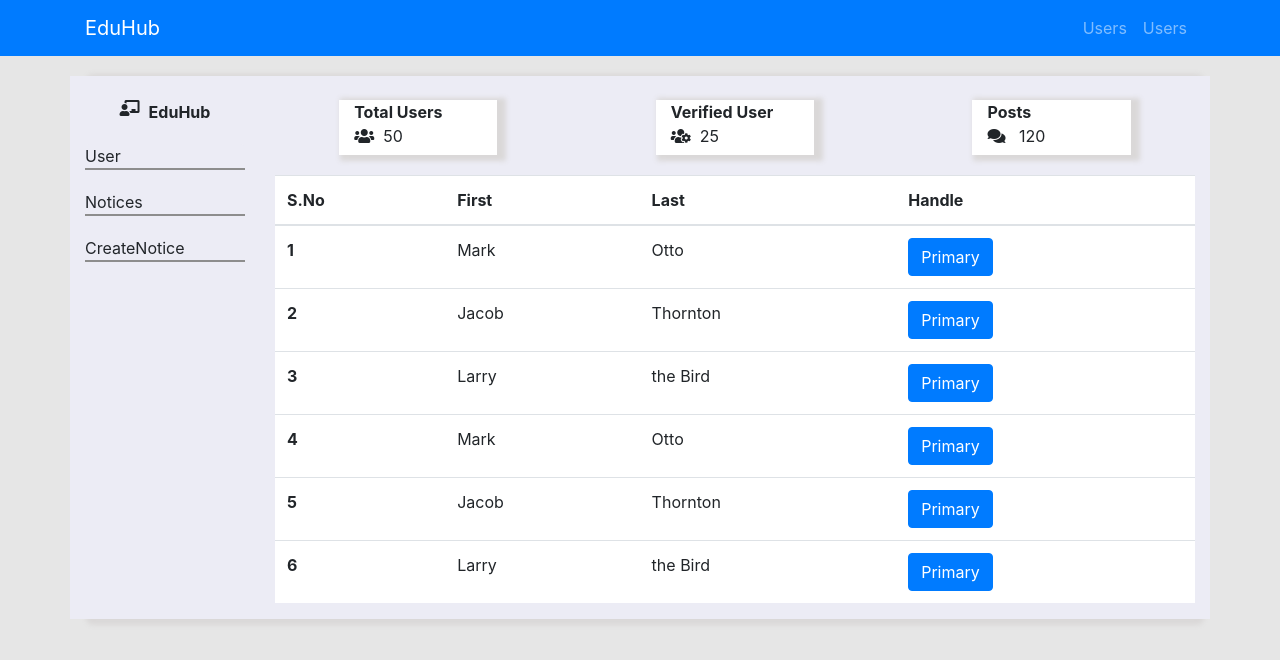
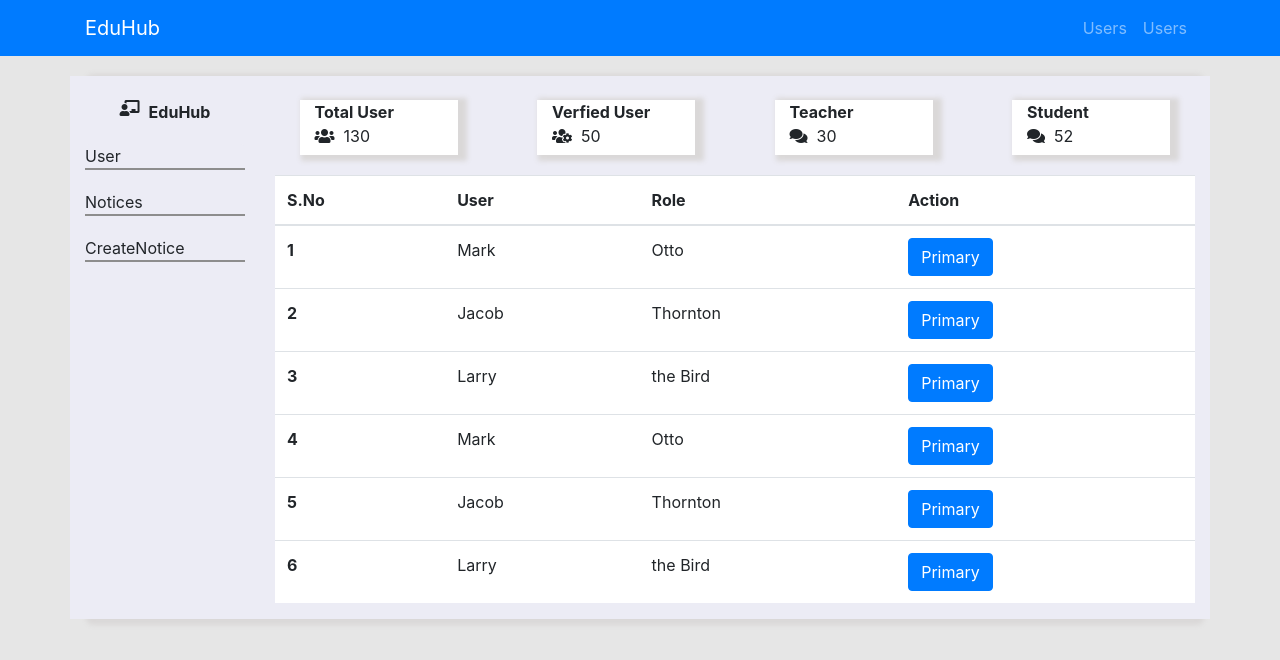
Before and after one commit to aniketjha1729/EduHub, a React (Create React App) app in the folder client/: page /admin/dashboard in a window 1280 px wide. Shown: the top 660 px of the page. Built offline with nearby package versions, Linux system fonts and the light colour scheme; no server answers.

Commit message:
component

```diff
--- a/client/src/components/admin/AdminDashboard.js
+++ b/client/src/components/admin/AdminDashboard.js
@@ -1,14 +1,15 @@
 import React from "react";
 import "./css/adminDashboard.css";
+import AdminDashboardTable from "./AdminDashboardTable";
 const AdminDashboard = () => {
   return (
     <div className="container">
       <div className="dashboard">
         <div className="row">
           <div className="col-2 dashborad_left">
-          <br/>
+            <br />
             <div className="dashborad_left_header">
-            <i class="fas fa-chalkboard-teacher" size="3x"></i> &nbsp;&nbsp;
+              <i class="fas fa-chalkboard-teacher" size="3x"></i> &nbsp;&nbsp;
               <b>EduHub</b>
             </div>
             <div className="dashborad_left_menu">
@@ -19,101 +20,16 @@ const AdminDashboard = () => {
           </div>
           <div className="col-10 dashborad_right">
             <br />
-            <div className="row justify-content-around dashborad_right_menu">
-              <div className="col-2 dashborad_right_menu_item">
-                <b>Total Users</b>
-                <div>
-                  <i class="fas fa-users"></i> &nbsp;50
-                </div>
-              </div>
-              <div className="col-2 dashborad_right_menu_item">
-                <b>Verified User</b>
-                <div>
-                  <i class="fas fa-users-cog"></i> &nbsp;25
-                </div>
-              </div>
-              <div className="col-2 dashborad_right_menu_item">
-                <b>Posts</b>
-                <div>
-                  <i class="fas fa-comments"></i> &nbsp; 120
-                </div>
-              </div>
-            </div>
-            <div className="dashborad_right_table">
-              <table className="table">
-                <thead>
-                  <tr>
-                    <th scope="col">S.No</th>
-                    <th scope="col">First</th>
-                    <th scope="col">Last</th>
-                    <th scope="col">Handle</th>
-                  </tr>
-                </thead>
-                <tbody>
-                  <tr>
-                    <th scope="row">1</th>
-                    <td>Mark</td>
-                    <td>Otto</td>
-                    <td>
-                      <button type="button" className="btn btn-primary">
-                        Primary
-                      </button>
-                    </td>
-                  </tr>
-                  <tr>
-                    <th scope="row">2</th>
-                    <td>Jacob</td>
-                    <td>Thornton</td>
-                    <td>
-                      <button type="button" className="btn btn-primary">
-                        Primary
-                      </button>
-                    </td>
-                  </tr>
-                  <tr>
-                    <th scope="row">3</th>
-                    <td>Larry</td>
-                    <td>the Bird</td>
-                    <td>
-                      <button type="button" className="btn btn-primary">
-                        Primary
-                      </button>
-                    </td>
-                  </tr>
-                  <tr>
-                    <th scope="row">4</th>
-                    <td>Mark</td>
-                    <td>Otto</td>
-                    <td>
-                      <button type="button" className="btn btn-primary">
-                        Primary
-                      </button>
-                    </td>
-                  </tr>
-                  <tr>
-                    <th scope="row">5</th>
-                    <td>Jacob</td>
-                    <td>Thornton</td>
-                    <td>
-                      <button type="button" className="btn btn-primary">
-                        Primary
-                      </button>
-                    </td>
-                  </tr>
-                  <tr style={{width:"30%"}}>
-                    <th scope="row">6</th>
-                    <td>Larry</td>
-                    <td>the Bird</td>
-                    <td>
-                      <button type="button" className="btn btn-primary">
-                        Primary
-                      </button>
-
-                    </td>
-                  </tr>
-                </tbody>
-              </table>
-            </div>
+            <AdminDashboardTable
+              totalUser="Total User"
+              userCount="130"
+              verifiedUser="Verfied User"
+              noOfVerifiedUser="50"
+              teacher="Teacher"
+              noOfTeacher="30"
+              student="Student"
+              noOfStudent="52"
+            />
           </div>
         </div>
       </div>
--- /dev/null
+++ b/client/src/components/admin/AdminDashboardTable.js
@@ -0,0 +1,110 @@
+import React from "react";
+import "./css/adminDashboard.css";
+const AdminDashboardTable = (props) => {
+  return (
+    <div>
+      <div className="row justify-content-around dashborad_right_menu">
+        <div className="col-2 dashborad_right_menu_item">
+          <b>{props.totalUser}</b>
+          <div>
+            <i class="fas fa-users"></i> &nbsp;{props.userCount}
+          </div>
+        </div>
+        <div className="col-2 dashborad_right_menu_item">
+          <b>{props.verifiedUser}</b>
+          <div>
+            <i class="fas fa-users-cog"></i> &nbsp;{props.noOfVerifiedUser}
+          </div>
+        </div>
+        <div className="col-2 dashborad_right_menu_item">
+          <b>{props.teacher}</b>
+          <div>
+            <i class="fas fa-comments"></i> &nbsp;{props.noOfTeacher}
+          </div>
+        </div>
+        <div className="col-2 dashborad_right_menu_item">
+          <b>{props.student}</b>
+          <div>
+            <i class="fas fa-comments"></i> &nbsp;{props.noOfStudent}
+          </div>
+        </div>
+      </div>
+      <div className="dashborad_right_table">
+        <table className="table">
+          <thead>
+            <tr>
+              <th scope="col">S.No</th>
+              <th scope="col">User</th>
+              <th scope="col">Role</th>
+              <th scope="col">Action</th>
+            </tr>
+          </thead>
+          <tbody>
+            <tr>
+              <th scope="row">1</th>
+              <td>Mark</td>
+              <td>Otto</td>
+              <td>
+                <button type="button" className="btn btn-primary">
+                  Primary
+                </button>
+              </td>
+            </tr>
+            <tr>
+              <th scope="row">2</th>
+              <td>Jacob</td>
+              <td>Thornton</td>
+              <td>
+                <button type="button" className="btn btn-primary">
+                  Primary
+                </button>
+              </td>
+            </tr>
+            <tr>
+              <th scope="row">3</th>
+              <td>Larry</td>
+              <td>the Bird</td>
+              <td>
+                <button type="button" className="btn btn-primary">
+                  Primary
+                </button>
+              </td>
+            </tr>
+            <tr>
+              <th scope="row">4</th>
+              <td>Mark</td>
+              <td>Otto</td>
+              <td>
+                <button type="button" className="btn btn-primary">
+                  Primary
+                </button>
+              </td>
+            </tr>
+            <tr>
+              <th scope="row">5</th>
+              <td>Jacob</td>
+              <td>Thornton</td>
+              <td>
+                <button type="button" className="btn btn-primary">
+                  Primary
+                </button>
+              </td>
+            </tr>
+            <tr style={{ width: "30%" }}>
+              <th scope="row">6</th>
+              <td>Larry</td>
+              <td>the Bird</td>
+              <td>
+                <button type="button" className="btn btn-primary">
+                  Primary
+                </button>
+              </td>
+            </tr>
+          </tbody>
+        </table>
+      </div>
+    </div>
+  );
+};
+
+export default AdminDashboardTable;
```
